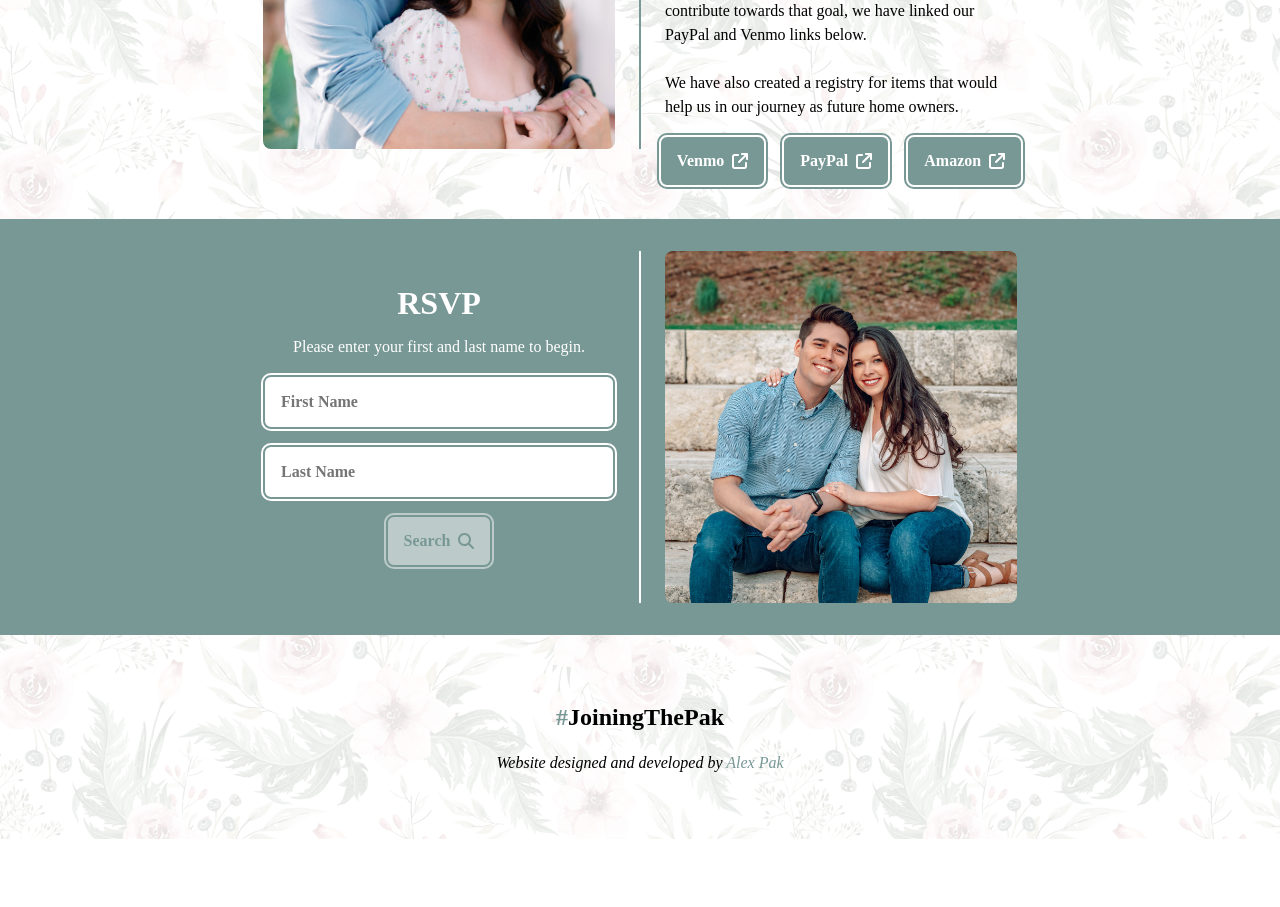
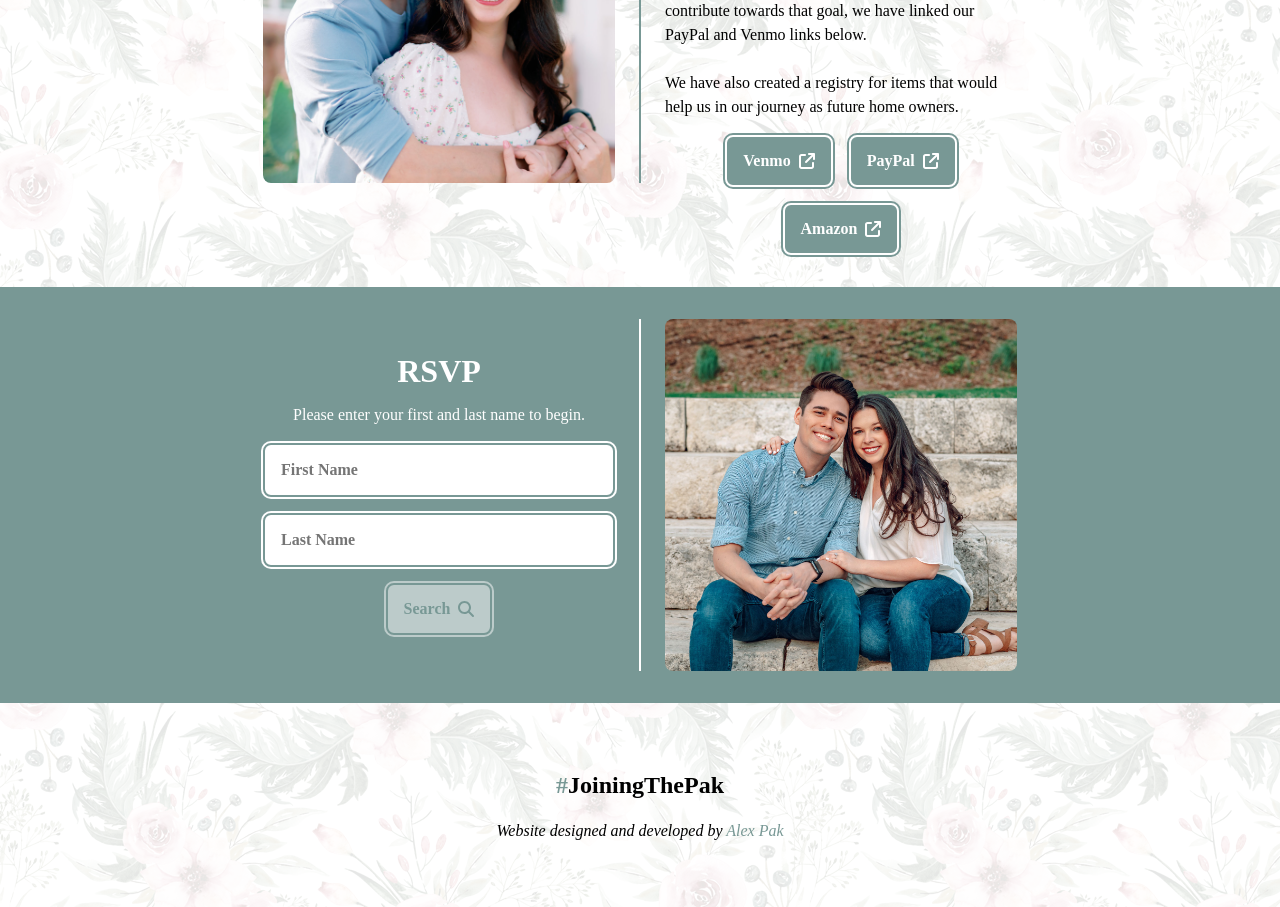
Before and after one commit to alexlpak/joining-the-pak, a React (Create React App) app: page / in a window 1280 px wide. Shown: the part 2020-2927 px from the top of the page. Before the commit the page ends 2859 px from the top, so only its background shows below. Built offline with nearby package versions, Linux system fonts and the light colour scheme; no server answers; a web font is replaced by a local one; what js-confetti would draw is missing.

Commit message:
add wrap to ButtonWrapper

```diff
--- a/src/components/Button.tsx
+++ b/src/components/Button.tsx
@@ -14,6 +14,7 @@ export const ButtonWrapper = styled.div`
     display: flex;
     gap: 1rem;
     justify-content: center;
+    flex-wrap: wrap;
 `;
 
 const ButtonStyled = styled.button<ButtonStyledProps>`
--- a/src/sections/Registry.tsx
+++ b/src/sections/Registry.tsx
@@ -57,7 +57,7 @@ const RegistrySection = () => {
                     <ButtonWrapper>
                         <Button target='_blank' href={`https://venmo.com/?txn=pay&audience=public&recipients=Amber-McClanahan&note=Amber%20and%20Alex%20Wedding%20House%20Fund`} as={Link} icon={faExternalLink}>Venmo</Button>
                         <Button target='_blank' href={`https://www.paypal.com/paypalme/AmberMcClanahan?country.x=US&locale.x=en_US`} as={Link} icon={faExternalLink}>PayPal</Button>
-                    <Button target='_blank' href='https://www.amazon.com/wedding/registry/39BZ2D7UKSC1S' as={Link} icon={faExternalLink}>Amazon</Button>
+                        <Button target='_blank' href='https://www.amazon.com/wedding/registry/39BZ2D7UKSC1S' as={Link} icon={faExternalLink}>Amazon</Button>
                     </ButtonWrapper>
                 </RegistryContentsStyled>
             </SectionContentsWrapper>
```
